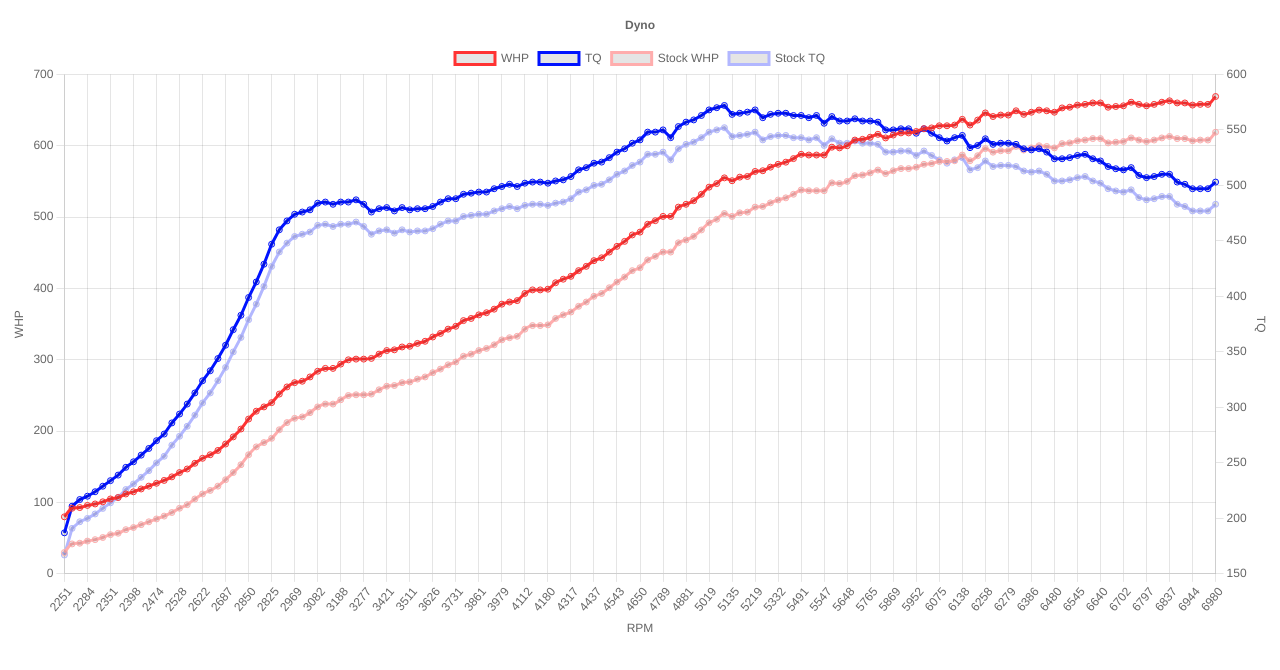
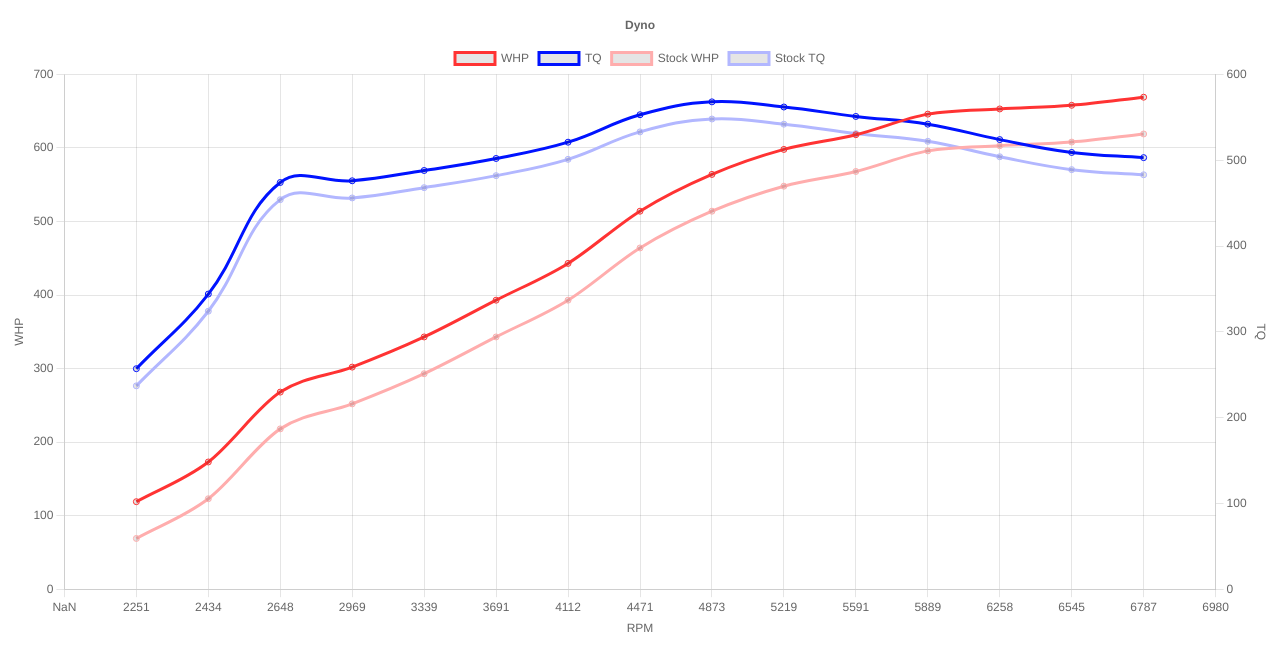
Before and after one commit to hamza765/dynograph, a plain HTML site: page index.html in a window 1280 px wide. Drawn offline with nearby package versions, Linux system fonts and the light colour scheme.

Commit message:
Better curve

```diff
--- a/index.html
+++ b/index.html
@@ -66,12 +66,15 @@
     }
     //document.getElementById('fileinput').addEventListener('change', readSingleFile);
     //document.getElementById('button').addEventListener('click', () => {
-        let res = JSON.parse(data)
+        let res = JSON.parse(data).filter((n, i) => i % 10 == 0)
         let rpm = res.map(r => parseInt(r.rpm));
         let tq = res.map(r => parseInt(r.wftlb));
         let stq = res.map(r => parseInt(r.wftlb) - 20);
         let whp = res.map(r => parseInt(r.whp));
         let swhp = res.map(r => parseInt(r.whp) - 50);
+        rpm.unshift(NaN)
+
+
         //console.log(config)
         const config = {
             type: 'line',
@@ -84,13 +87,14 @@
                         yAxisID: 'y',
                         borderColor: 'rgb(255, 51, 51)',
                         cubicInterpolationMode: 'monotone',
-                        tension: .5,
+                        tension: .4,
                     },
                     {
                         label: 'TQ',
                         data: tq,
                         yAxisID: 'y1',
                         borderColor: 'rgb(0, 19, 255)',
+                        tension: .4
                     },
                     {
                         label: 'Stock WHP',
@@ -98,13 +102,14 @@
                         yAxisID: 'y',
                         borderColor: 'rgb(255, 173, 173)',
                         cubicInterpolationMode: 'monotone',
-                        tension: .5,
+                        tension: .4,
                     },
                     {
                         label: 'Stock TQ',
                         data: stq,
                         yAxisID: 'y1',
                         borderColor: 'rgb(178, 183, 255)',
+                        tension: .4
                     },
                     // {
                     //     label: 'RPM (x1000)',
@@ -139,26 +144,26 @@
                         },
                     },
                     y: {
-                        //type: 'linear',
+                        type: 'linear',
                         display: true,
                         title: {
                             display: true,
                             text: 'WHP'
-                        }
+                        },
                         //position: 'left',
-                        // min: 0,
-                        // max: 1000,
+                        suggestedMin: whp[0],
+                        max: Math.ceil(whp[whp.length - 1]/100)*100,
                     },
                     y1: {
-                        //type: 'linear',
+                        type: 'linear',
                         display: true,
                         position: 'right',
                         title: {
                             display: true,
                             text: 'TQ'
                         },
-                        // min: 0,
-                        // max: 1000,
+                        suggestedMin: 0,
+                        suggestedMax: Math.ceil(tq[tq.length - 1]/100)*100,
 
                         // grid line settings
                         grid: {
```
